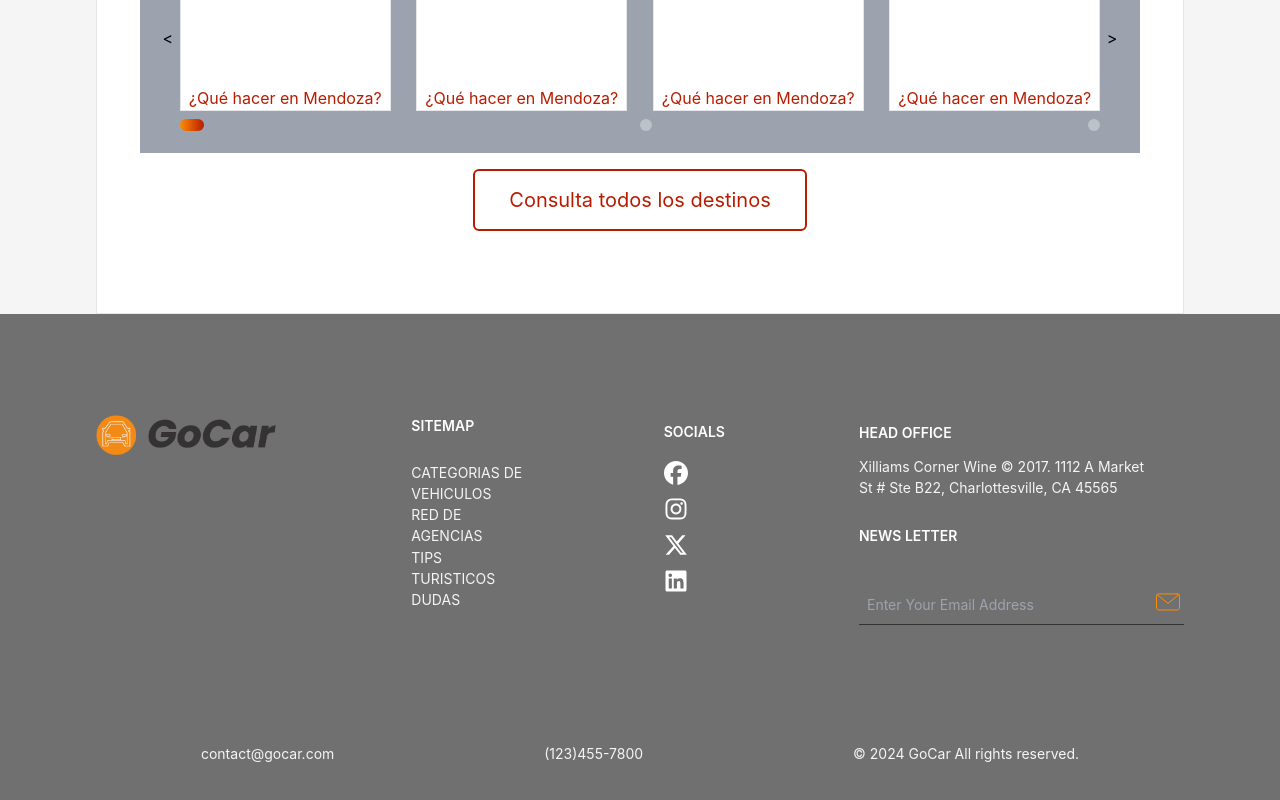
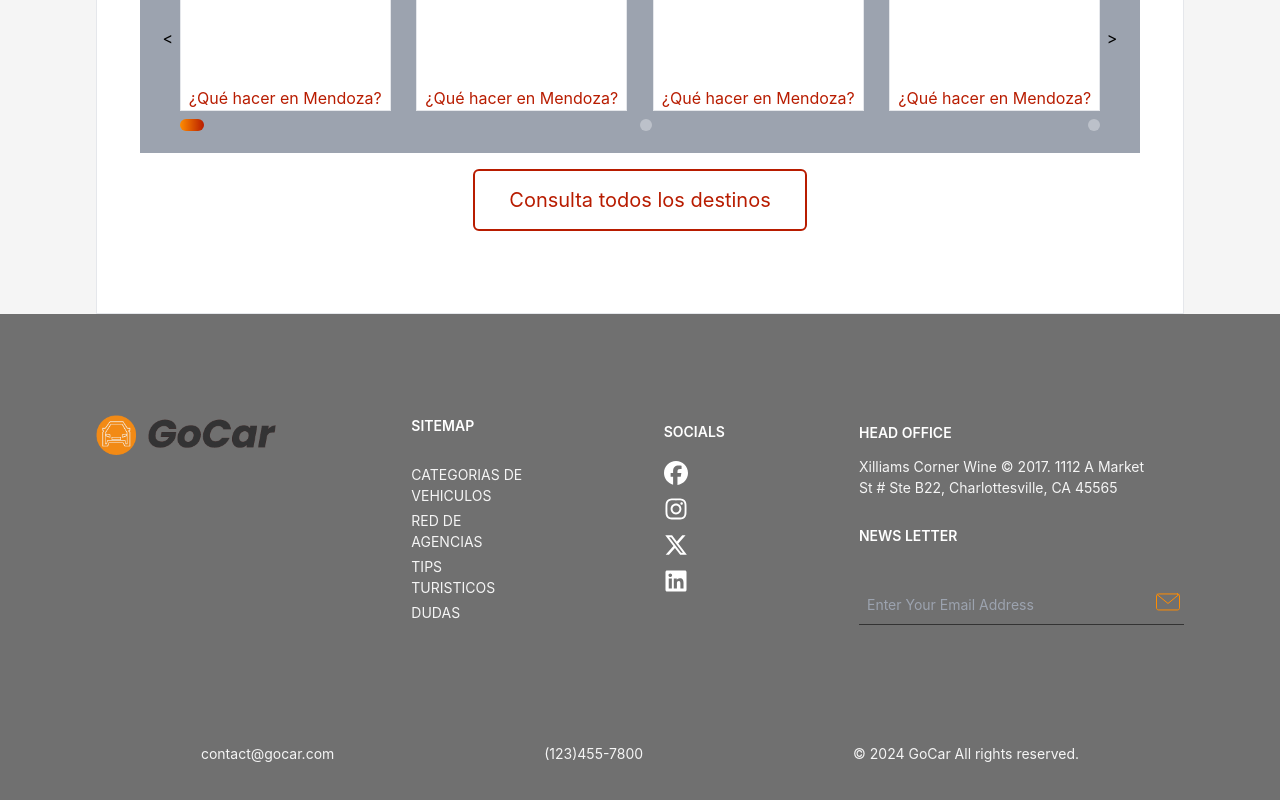
Before and after one commit to MatiasCoronel1312/s14-13-n-java, a React (Vite) app in the folder Frontend/: page / in a window 1280 px wide. Shown: the part 963-1763 px from the top of the page. Built offline with nearby package versions, Linux system fonts and the light colour scheme.

Commit message:
fix link and padding

```diff
--- a/Frontend/src/shared/layout/footer/footer.tsx
+++ b/Frontend/src/shared/layout/footer/footer.tsx
@@ -16,10 +16,10 @@ const Footer = () => {
           <div className='w-[117px] h-[195px] flex flex-col justify-between'>
             <h2 className='text-white font-semibold'>SITEMAP</h2>
             <ul className='text-background flex flex-col justify-around w-full h-[148px] '>
-              <Link to="/categoriasDeVehiculos">CATEGORIAS DE VEHICULOS</Link>
-              <Link to="/redDeAgencias">RED DE AGENCIAS</Link>
-              <Link to="/tipsTuristicos">TIPS TURISTICOS</Link>
-              <Link to="/dudas">DUDAS</Link>
+              <Link className='py-0.5' to="/categoriasDeVehiculos">CATEGORIAS DE VEHICULOS</Link>
+              <Link className='py-0.5' to="/redDeAgencias">RED DE AGENCIAS</Link>
+              <Link className='py-0.5' to="/tipsTuristicos">TIPS TURISTICOS</Link>
+              <Link className='py-0.5' to="/dudas">DUDAS</Link>
 
             </ul>
 
```
